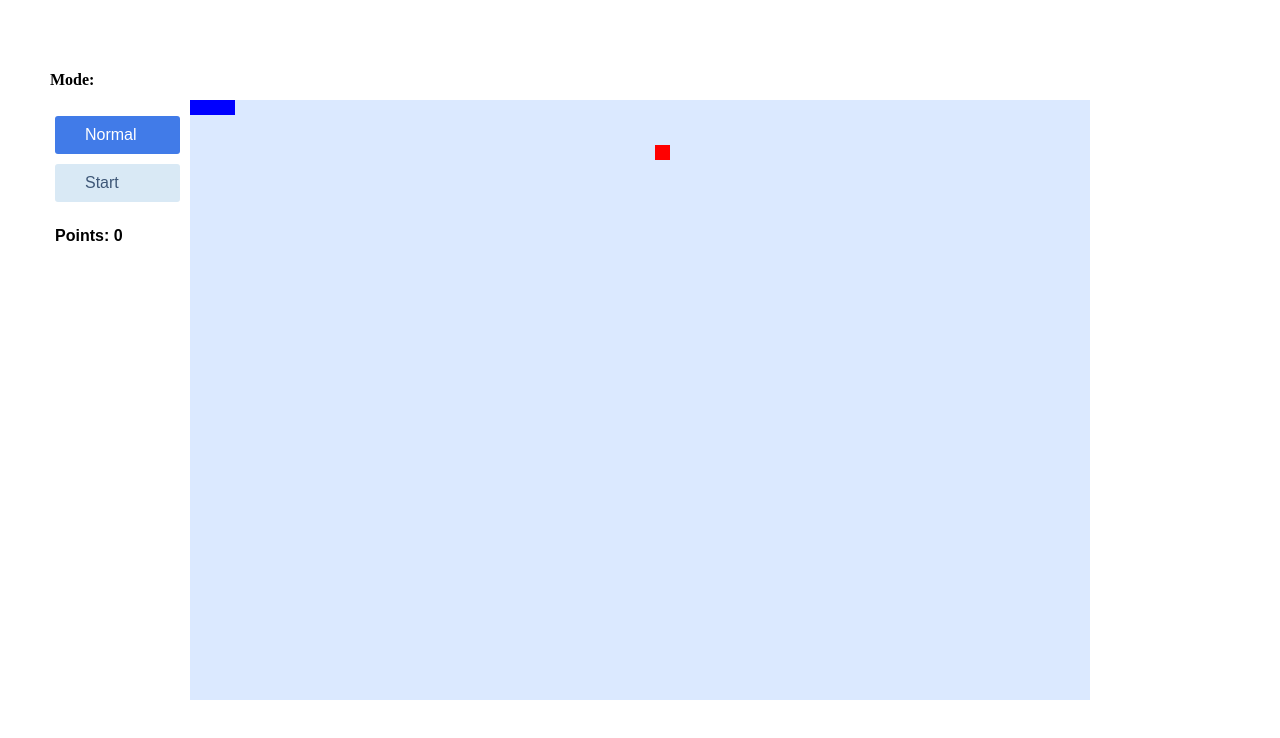
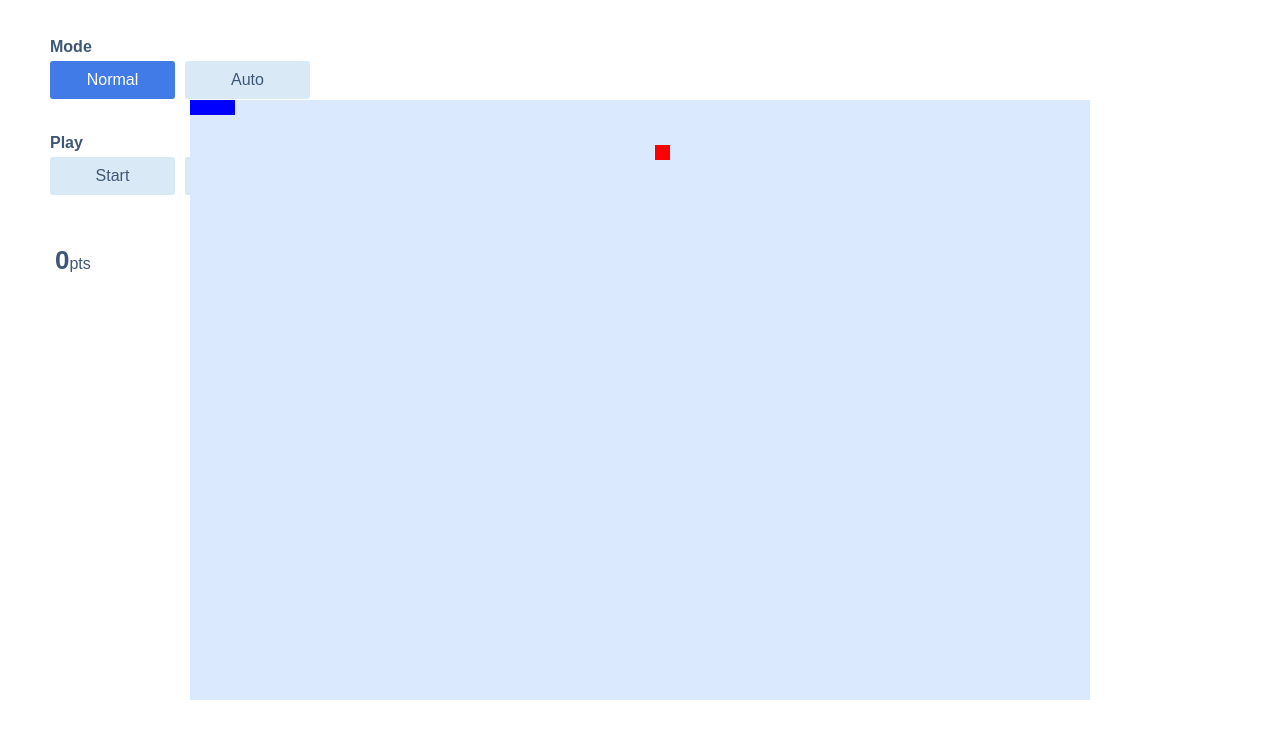
Before and after one commit to lucbarn/snake-game, a plain HTML site: page index.html in a window 1280 px wide. Drawn offline with Linux system fonts and the light colour scheme.

Commit message:
Update style of buttons and points

```diff
--- a/game.js
+++ b/game.js
@@ -9,7 +9,7 @@ class Game {
     this.stopButton = document.getElementById('stop-button');
     this.autoplayButton = document.getElementById('autoplay-button');
     this.newGameButton = document.getElementById('new-game-button');
-    this.pointsDiv = document.getElementById('points');
+    this.pointsValue = document.getElementById('points-value');
     this.gameOverLayer = document.getElementById('game-over-layer');
     this.snakeMovingTail = document.getElementById('moving-tail');
     this.snakeMovingTailContainer = document.getElementById('moving-tail-container');
@@ -163,7 +163,7 @@ class Game {
 
   setPoints(n) {
     this.points = n;
-    this.pointsDiv.innerText = `Points: ${this.points}`;
+    this.pointsValue.innerText = `${this.points}`;
   }
 
   animateSnake(movements, headOnly) {
--- a/index.html
+++ b/index.html
@@ -9,19 +9,24 @@
   <body>
     <div id="controls-area">
 
-      <h4>Mode:</h4>
+      <div class="controls-tag">Mode</div>
       <div class="controls-container">
         <div id="normal-mode-button" class="button control-button blue-button">Normal</div>
         <div id="auto-mode-button" class="button control-button">Auto</div>
       </div>
 
+      <div class="controls-tag">Play</div>
       <div class="controls-container">
         <div id="start-button" class="button control-button">Start</div>
         <div id="stop-button" class="button control-button">Stop</div>
       </div>
+
       <div class="controls-container">
-        <div id="points">Points: 0</div>
+        <div id="points">
+          <span id="points-value">0</span>pts
+        </div>
       </div>
+
     </div>
     <div id="game-area">
       <div id="moving-tail-container" class="block">
--- a/style.css
+++ b/style.css
@@ -1,13 +1,15 @@
 #controls-area {
   position: absolute;
-  top: 50px;
   left: 50px;
   display: flex;
   flex-wrap: wrap;
 }
 
-#controls-area h4 {
-  width: 100%;
+.controls-tag {
+  font-family: sans-serif;
+  font-weight: bold;
+  color: #3e5777;
+  margin-top: 30px;
 }
 
 .controls-container {
@@ -22,8 +24,9 @@
   color: #3e5777;
   background-color: #d9e9f5;
   padding: 10px 30px;
-  margin: 0px 5px;
+  margin-right: 10px;
   border-radius: 3px;
+  text-align: center;
 }
 
 .button:hover {
@@ -46,9 +49,15 @@
 
 #points {
   display: block;
-  margin: 15px 5px;
+  margin: 40px 5px;
   font-family: sans-serif;
+  color: #3e5777;
+}
+
+#points-value {
   font-weight: bold;
+  font-size: 26px;
+  color: inherit;
 }
 
 #game-area {
```
